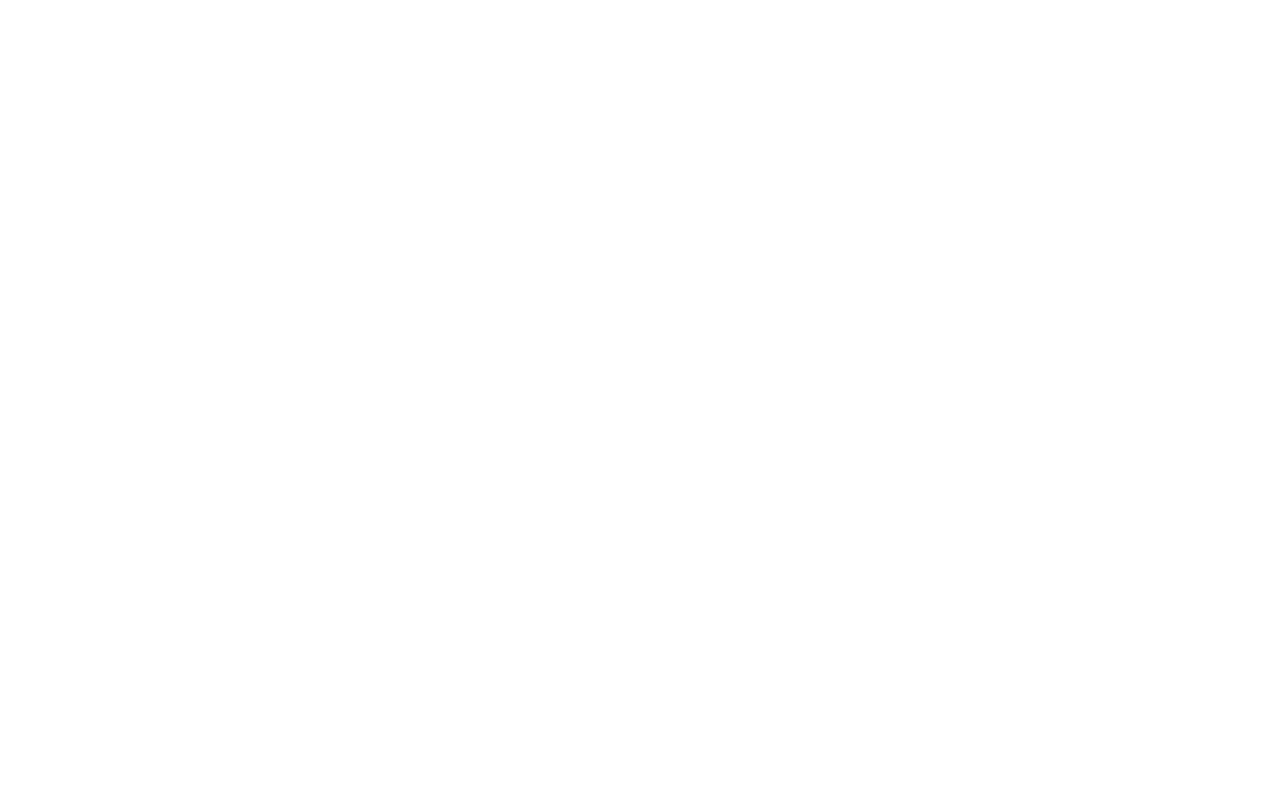
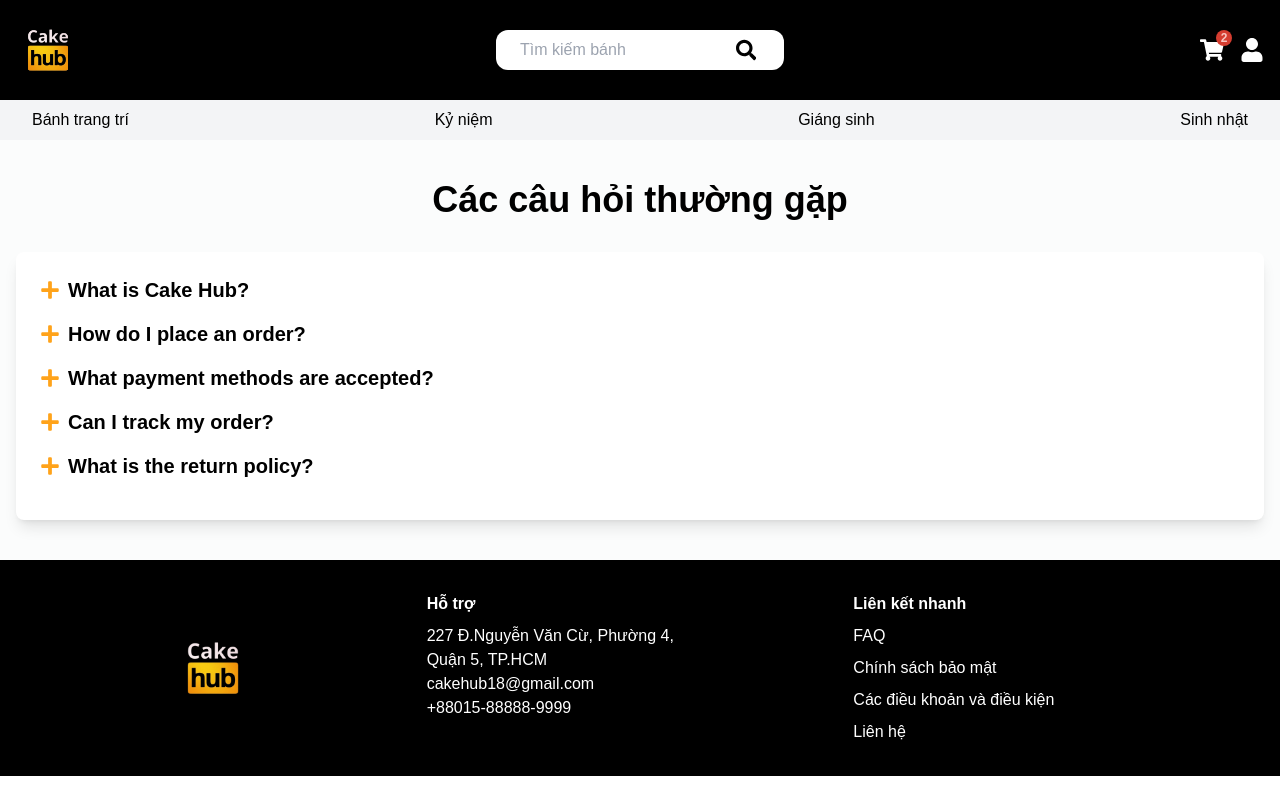
Before and after one commit to pelnuchy/CakeHub, a React (Create React App) app in the folder client/: page /FAQ in a window 1280 px wide. Before the commit this address had no page. Built offline with nearby package versions, Linux system fonts and the light colour scheme.

Commit message:
feat: FAQpage

```diff
--- a/client/src/App.tsx
+++ b/client/src/App.tsx
@@ -10,6 +10,7 @@ import Christmas from './pages/CakeOccasion/Christmas';
 import CakeDetail from './pages/CakeDetail';
 import Login from './pages/Login';
 import Signup from './pages/Signup';
+import FAQPage from './pages/FAQ';
 
 export default function App() {
   return (
@@ -24,6 +25,7 @@ export default function App() {
         <Route path="/checkout" element={<Checkout />} />
         <Route path="/login" element={<Login />} />
         <Route path="/signup" element={<Signup />} />
+        <Route path="/FAQ" element={<FAQPage />} />
       </Routes>
     </div>
   );
--- a/client/src/components/Footer/index.tsx
+++ b/client/src/components/Footer/index.tsx
@@ -22,7 +22,7 @@ const Footer = () => {
         </div>
         <div className="flex flex-1 flex-col space-y-2">
           <h4 className="font-semibold">Liên kết nhanh</h4>
-          <a href="!#" className="hover:underline">
+          <a href="/FAQ" className="hover:underline">
             FAQ
           </a>
           <a href="!#" className="hover:underline">
--- /dev/null
+++ b/client/src/layouts/FAQ.tsx
@@ -0,0 +1,62 @@
+import { useState } from 'react';
+import { FaPlus, FaMinus } from 'react-icons/fa';
+
+const FAQ = () => {
+  const faqs = [
+    {
+      question: 'What is Cake Hub?',
+      answer: 'Cake Hub is an online platform where you can order custom cakes for any occasion.',
+    },
+    {
+      question: 'How do I place an order?',
+      answer:
+        'To place an order, browse our selection of cakes, choose your desired cake, customize it, and proceed to checkout.',
+    },
+    {
+      question: 'What payment methods are accepted?',
+      answer: 'We accept various payment methods including credit/debit cards, PayPal, and bank transfers.',
+    },
+    {
+      question: 'Can I track my order?',
+      answer: "Yes, you can track your order through the 'Order History' section in your account.",
+    },
+    {
+      question: 'What is the return policy?',
+      answer:
+        'If you are not satisfied with your order, please contact us within 24 hours of delivery for a possible refund or exchange.',
+    },
+  ];
+
+  const [activeIndex, setActiveIndex] = useState<number | null>(null);
+
+  const toggleFAQ = (index: number) => {
+    if (activeIndex === index) {
+      setActiveIndex(null);
+    } else {
+      setActiveIndex(index);
+    }
+  };
+
+  return (
+    <div className="bg-gray-100 px-4 py-10">
+      <div className="container mx-auto">
+        <h1 className="mb-8 text-center text-4xl font-semibold">Các câu hỏi thường gặp</h1>
+        <div className="rounded-lg bg-white p-6 shadow-lg">
+          {faqs.map((faq, index) => (
+            <div key={index} className="mb-4">
+              <div onClick={() => toggleFAQ(index)} className="flex cursor-pointer items-center">
+                <span className={`${activeIndex === index ? 'text-yellow-500' : 'text-primary-500'} mr-2 text-xl`}>
+                  {activeIndex === index ? <FaMinus /> : <FaPlus />}
+                </span>
+                <h2 className="text-xl font-semibold">{faq.question}</h2>
+              </div>
+              {activeIndex === index && <p className="mt-2 pl-7 text-gray-800">{faq.answer}</p>}
+            </div>
+          ))}
+        </div>
+      </div>
+    </div>
+  );
+};
+
+export default FAQ;
--- /dev/null
+++ b/client/src/pages/FAQ/index.tsx
@@ -0,0 +1,19 @@
+import Header from '../../components/Header';
+import Nav from '../../components/Nav';
+import Footer from '../../components/Footer';
+import FAQ from '../../layouts/FAQ';
+
+const FAQpage = () => {
+  return (
+    <>
+      <Header />
+      <Nav />
+      <main>
+        <FAQ />
+      </main>
+      <Footer />
+    </>
+  );
+};
+
+export default FAQpage;
```
